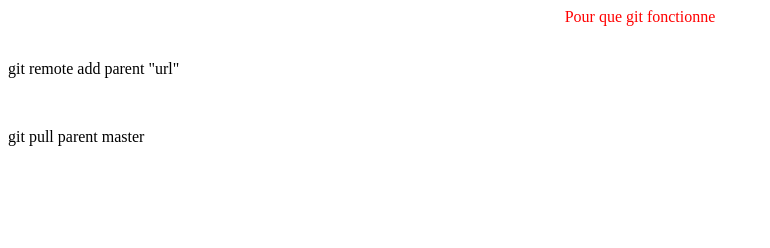
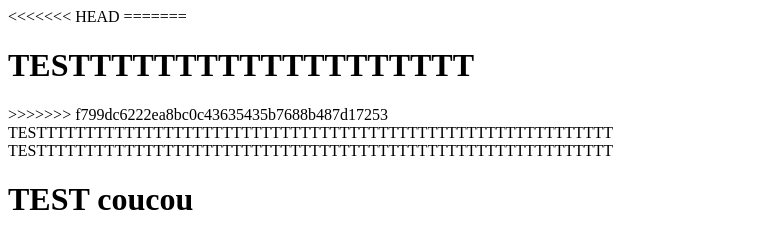
Before and after one commit to BaptisteCouv/Exo-Squelette, a plain HTML site: page index.html in a window 1280 px wide. Shown: the whole page, without its empty margins (0-770 px from the left). Drawn offline with Linux system fonts and the light colour scheme.

Commit message:
commit message

```diff
--- a/index.html
+++ b/index.html
@@ -1,14 +1,14 @@
-<!doctype html>
-<html lang="fr">
-<head>
-  <meta charset="utf-8">
-  <title>Titre de la page</title>
-  <link rel="stylesheet" href="style.css">
-  <script src="script.js"></script>
-</head>
+<<<<<<< HEAD
+=======
+<h1>TESTTTTTTTTTTTTTTTTTTT</h1>
+>>>>>>> f799dc6222ea8bc0c43635435b7688b487d17253
+
 <body>
-    <div id="moi">Pour que git fonctionne</div><br>
-    <p>git remote add parent "url"</p><br>
-    <p>git pull parent master</p>
+    <div>TESTTTTTTTTTTTTTTTTTTTTTTTTTTTTTTTTTTTTTTTTTTTTTTTTTTTTTTTTTTT</div>
 </body>
-</html>
+
+<body>
+    <div>TESTTTTTTTTTTTTTTTTTTTTTTTTTTTTTTTTTTTTTTTTTTTTTTTTTTTTTTTTTTT</div>
+</body>
+<body><h1>TEST coucou</h1>
+</body>
```
